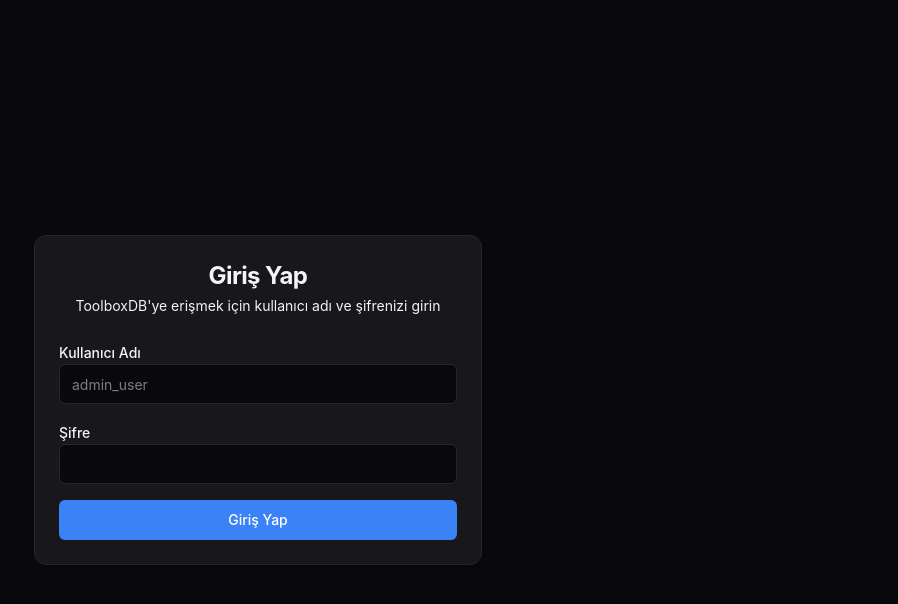
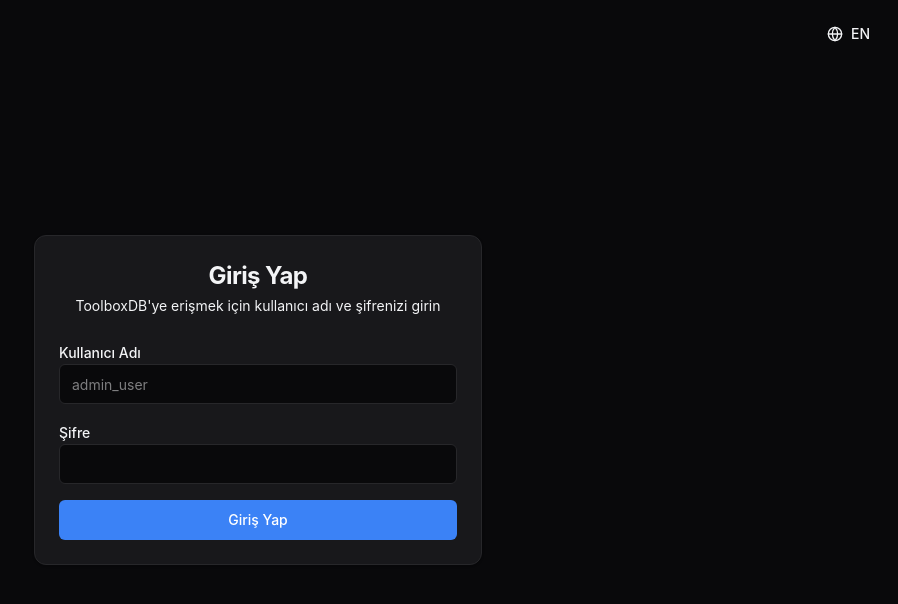
Before and after one commit to AtaCanYmc/toolboxdb-ui, a React (Vite) app: page /login in a window 1280 px wide. Shown: the top 604 px of the page, without its empty margins (382-1280 px from the left). Built offline with nearby package versions, Linux system fonts and the light colour scheme; no server answers.

Commit message:
feat: add language option to login page

```diff
--- a/src/pages/Login.tsx
+++ b/src/pages/Login.tsx
@@ -4,12 +4,14 @@
 import { Button } from '../components/ui/Button';
 import { Input } from '../components/ui/Input';
 import { useAuth } from '../contexts/AuthContext';
-import { Loader2 } from 'lucide-react';
+import { Loader2, Globe } from 'lucide-react';
 import { toast } from 'react-hot-toast';
 import { useTranslation } from 'react-i18next';
+import { useSettings } from '../contexts/SettingsContext';
 
 export function Login() {
   const { t } = useTranslation();
+  const { language, setLanguage } = useSettings();
   const [username, setUsername] = useState('');
   const [password, setPassword] = useState('');
   const [loading, setLoading] = useState(false);
@@ -32,7 +34,18 @@
   };
 
   return (
-    <div className="min-h-screen flex items-center justify-center bg-background p-4">
+    <div className="min-h-screen flex items-center justify-center bg-background p-4 relative">
+      <div className="absolute top-4 right-4">
+        <Button
+          variant="ghost"
+          size="sm"
+          onClick={() => setLanguage(language === 'tr' ? 'en' : 'tr')}
+          className="flex items-center gap-2"
+        >
+          <Globe className="h-4 w-4" />
+          {language === 'tr' ? 'EN' : 'TR'}
+        </Button>
+      </div>
       <Card className="w-full max-w-md">
         <CardHeader className="space-y-1">
           <CardTitle className="text-2xl text-center font-bold">{t('login.title')}</CardTitle>
```
